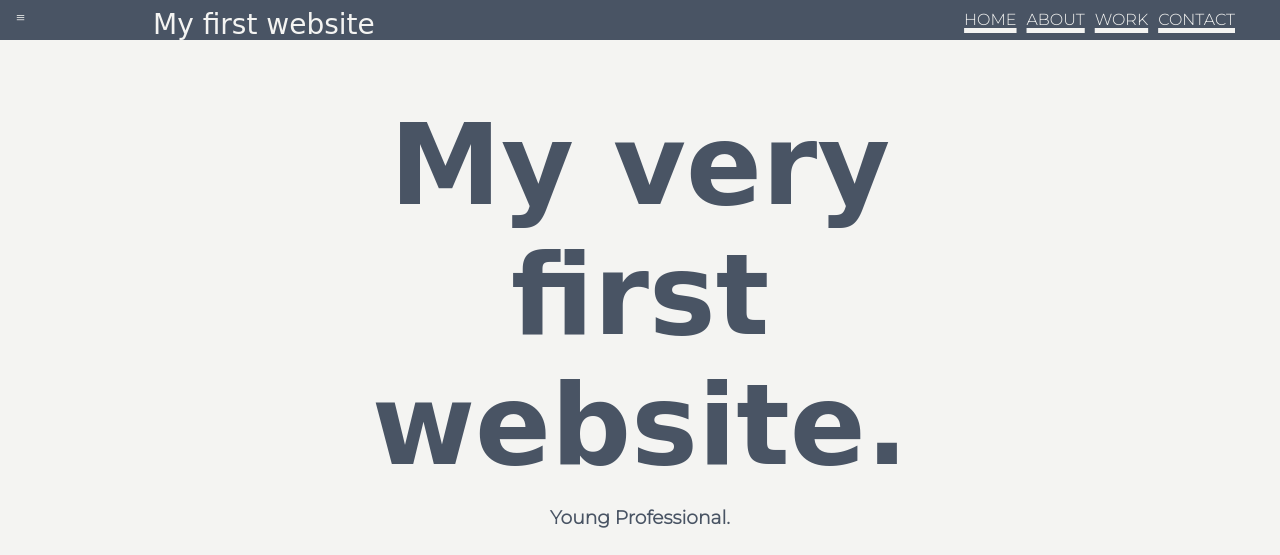
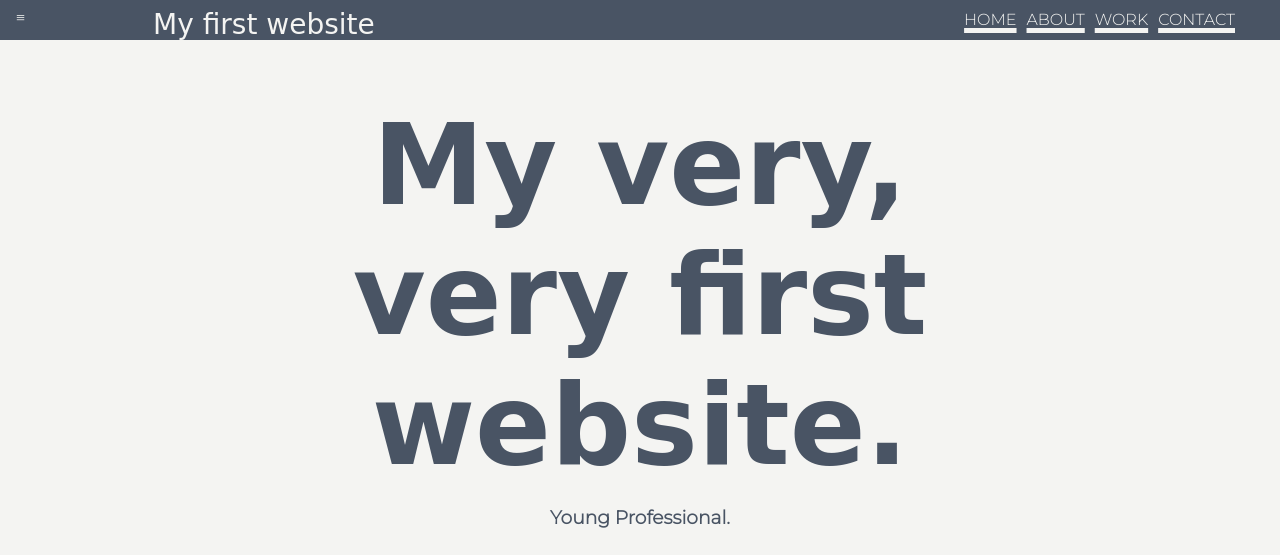
Before and after one commit to EvaHenrike/myveryfirstwebsite, a plain HTML site: page index.html in a window 1280 px wide. Shown: the top 555 px of the page. Drawn offline with Linux system fonts and the light colour scheme; a web font is replaced by a local one.

Commit message:
2.Change

```diff
--- a/index.html
+++ b/index.html
@@ -55,7 +55,7 @@
   <main id="maincontent">
 
   <div class="top-container">
-    <h1 class="heading">My very first website.</h1>
+    <h1 class="heading">My very, very first website.</h1>
     <h3  class="introtext"> Young Professional.</h3>
   </div>
   <div class="intro">
```
